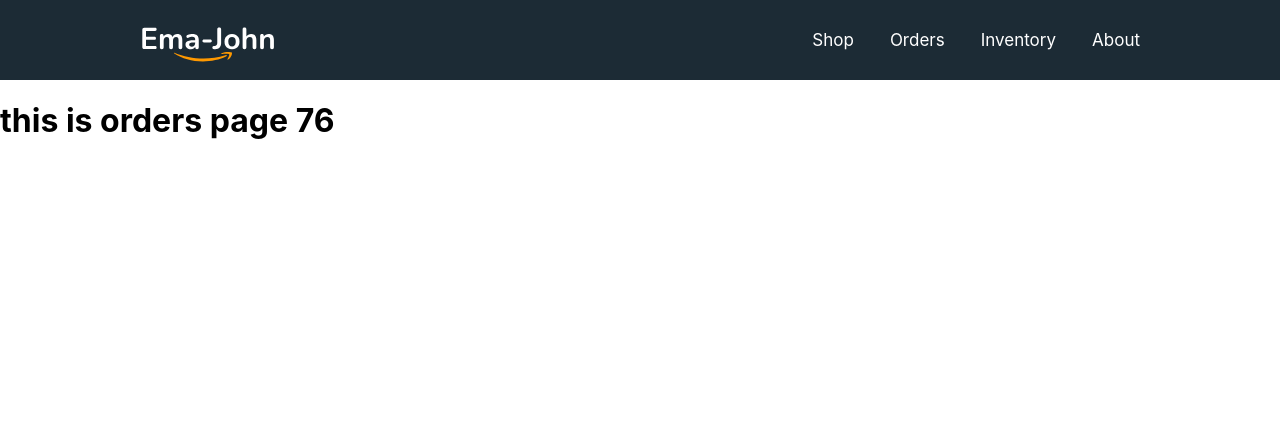
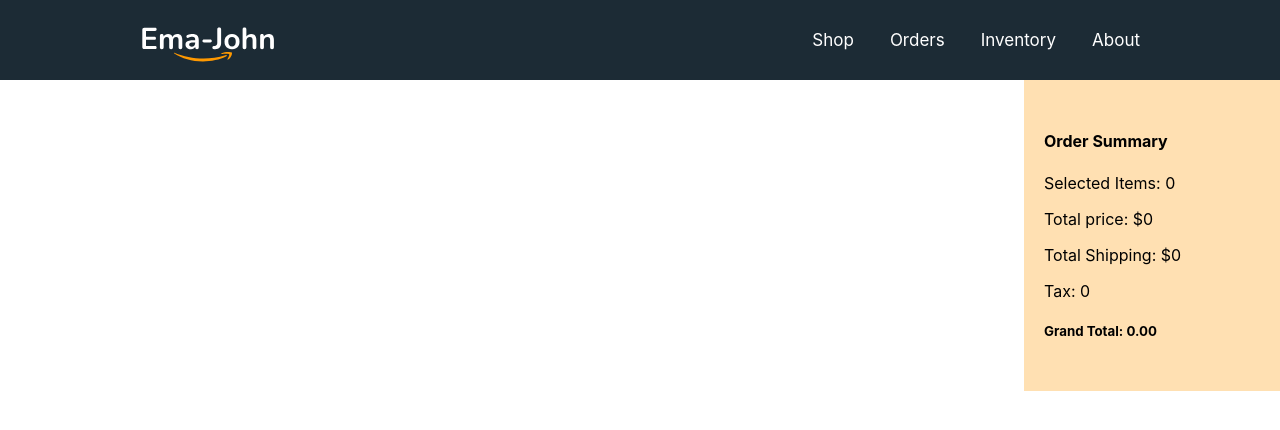
Before and after one commit to Sifat-Khan-cr/ema-john-ecommerce-react, a React (Create React App) app: page /orders in a window 1280 px wide. Shown: the top 430 px of the page. Built offline with nearby package versions, Linux system fonts and the light colour scheme.

Commit message:
cart routed

```diff
--- a/src/App.js
+++ b/src/App.js
@@ -5,6 +5,7 @@
 import Orders from './components/Orders/Orders';
 import Shop from './components/Shop/Shop';
 import Main from './Layouts/Main';
+import { ProductsAndCartLoader } from './Loaders/ProductsAndCartLoader';
 function App() {
   const router = createBrowserRouter([
     {
@@ -13,13 +14,13 @@
       children: [
         {
           path: '/',
-          loader: () => fetch('products.json'),
+          loader: ProductsAndCartLoader,
           element: <Shop></Shop>
 
         },
         {
           path: '/orders',
-          loader: () => fetch('products.json'),
+          loader: ProductsAndCartLoader,
           element: <Orders></Orders>
         },
         {
--- /dev/null
+++ b/src/Loaders/ProductsAndCartLoader.js
@@ -0,0 +1,20 @@
+import { getStoredCart } from "../utilities/fakedb";
+
+export const ProductsAndCartLoader = async () => {
+    const productsData = await fetch('products.json');
+    const products = await productsData.json();
+    const savedCart = getStoredCart();
+    const initialCart = [];
+
+
+
+    for (const id in savedCart) {
+        const addedProduct = products.find(product => product.id === id);
+        if (addedProduct) {
+            const quantity = savedCart[id];
+            addedProduct.quantity = quantity;
+            initialCart.push(addedProduct);
+        }
+    }
+    return { products, initialCart };
+}
--- a/src/components/Orders/Orders.js
+++ b/src/components/Orders/Orders.js
@@ -1,11 +1,20 @@
-import React from 'react';
+import React, { useState } from 'react';
 import { useLoaderData } from 'react-router-dom';
+import Cart from '../Cart/Cart';
 
 const Orders = () => {
-    const products = useLoaderData();
+    const { products, initialCart } = useLoaderData();
+    const [cart, setCart] = useState(initialCart)
     return (
         <div>
-            <h1>this is orders page {products.length}</h1>
+            <div className='shop-container'>
+                <div className='products-container'>
+
+                </div>
+                <div className='cart-container'>
+                    <Cart cart={cart}></Cart>
+                </div>
+            </div>
         </div>
     );
 };
--- a/src/components/Shop/Shop.js
+++ b/src/components/Shop/Shop.js
@@ -7,7 +7,7 @@
 
 const Shop = () => {
     // const [products, setProducts] = useState([]);
-    const products = useLoaderData();
+    const { products } = useLoaderData();
     const [cart, setCart] = useState([]);
 
     // useEffect(() => {
@@ -31,7 +31,7 @@
     }, [products])
 
     const handleAddToCart = (selectedProduct) => {
-        console.log(selectedProduct);
+        // console.log(selectedProduct);
         let newCart = [];
         const exists = cart.find(product => product.id === selectedProduct.id);
         if (!exists) {
```
